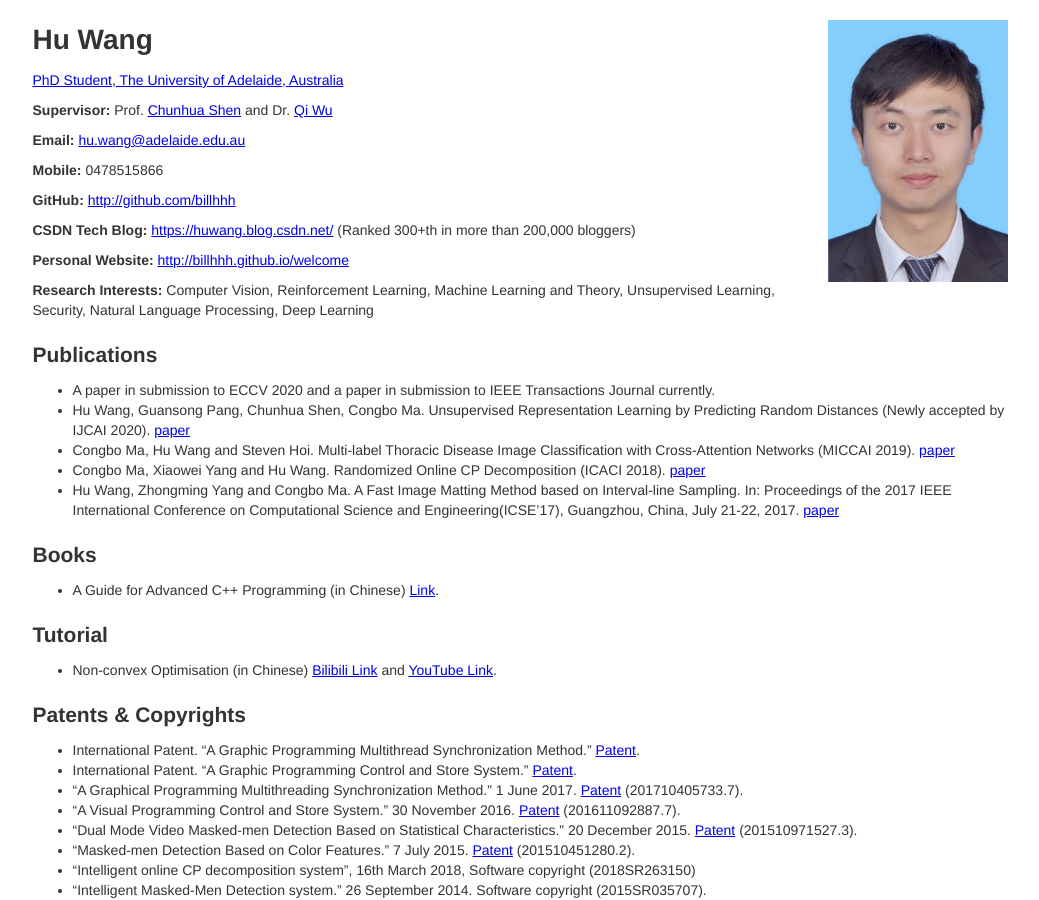
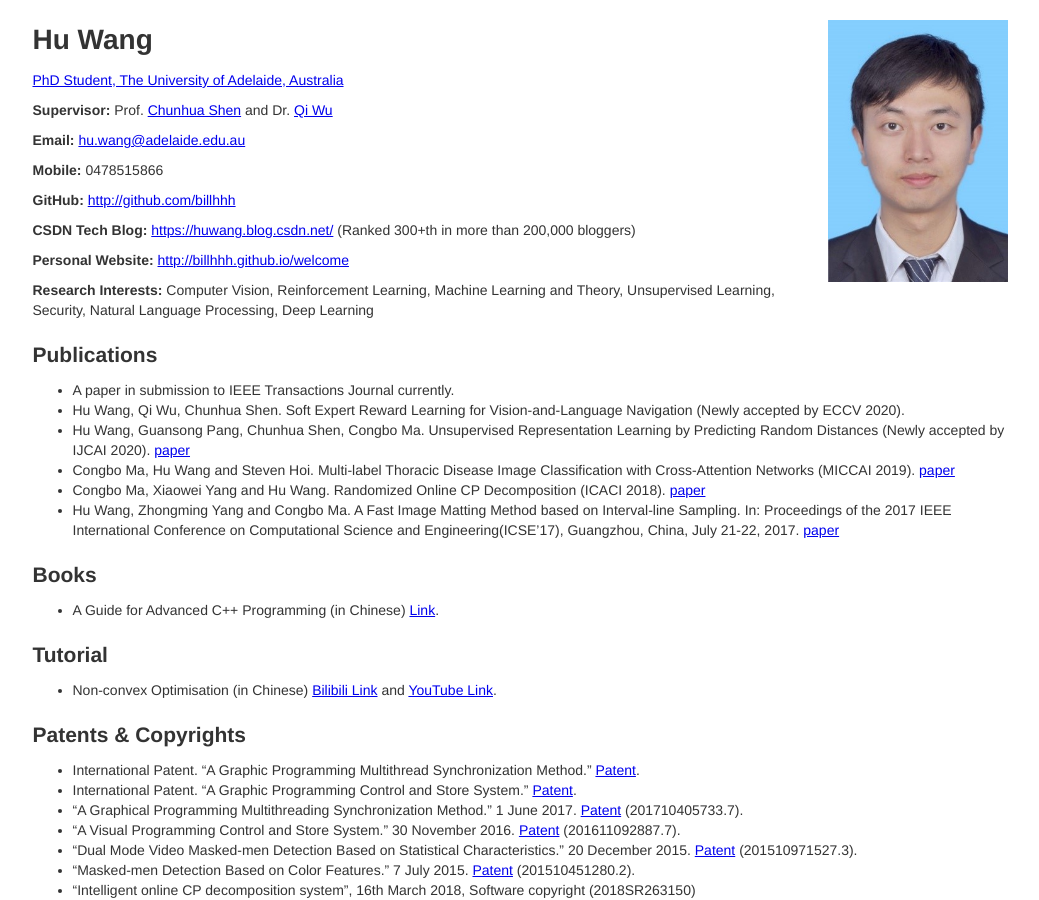
Before and after one commit to billhhh/whblog-omega, a Jekyll site: the page res/index.html, which Jekyll copies as it is, in a window 1280 px wide and 900 px high. Shown: the whole window, without its empty margins (120-1159 px from the left). Built offline with Jekyll 4.4.1, drawn with Linux system fonts in a browser that asks for light colours.

Commit message:
Update index.html

```diff
--- a/res/index.html
+++ b/res/index.html
@@ -47,7 +47,10 @@
       <div class="row">
         <ul>
           <li>
-            A paper in submission to ECCV 2020 and a paper in submission to IEEE Transactions Journal currently.
+            A paper in submission to IEEE Transactions Journal currently.
+          </li>
+	  <li>
+            Hu Wang, Qi Wu, Chunhua Shen. Soft Expert Reward Learning for Vision-and-Language Navigation (Newly accepted by ECCV 2020).
           </li>
           <li>
             Hu Wang, Guansong Pang, Chunhua Shen, Congbo Ma. Unsupervised Representation Learning by Predicting Random Distances (Newly accepted by IJCAI 2020). <a href = "https://arxiv.org/abs/1912.12186">paper</a>
```
